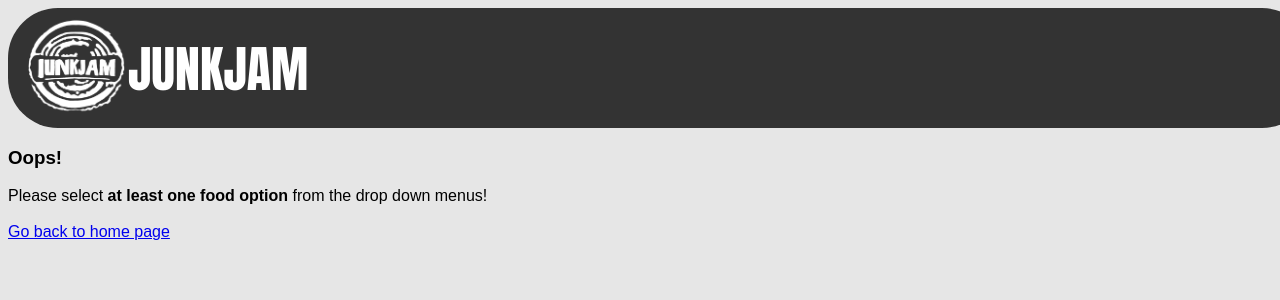
After one commit to maddiehope/hacks8, a Flask app: template templates/error.html in a window 1280 px wide. The commit adds this page. Shown: the top 300 px of the page. Run offline with Flask 2, Linux system fonts and the light colour scheme; the template is opened without the code that fills it, so the values that code supplies are empty; parts of the project's set-up code (start-up, migrations or seed data) failed here and were passed over.

Commit message:
price function for the flask app

```diff
--- a/app.py
+++ b/app.py
@@ -6,6 +6,10 @@ import pandas as pd
 from flask_cors import CORS
 import sqlite3
 import os
+
+# importing PriceFinder class
+from pricefinder import *
+pricefinder = PriceFinder()
 
 # CREATING FLASK APP
 #------------------------------------------------------------------------------------------------------------------------------------
@@ -17,8 +21,42 @@ CORS(app)
 def selection():
     return render_template("home.html",title="Home") # will return the "home.html" template, i.e. the selection menu
 
+# takes the data from user selection and passes it into the PriceFinder() functions
+@app.route('/price', methods=['POST'])
+def price():
 
+    # tries to proceed how intended
+    try:
+        # grabbing the variables from the form
+        chain_select = request.form.get("chain_select")
+        food_select1 = request.form.get("food-select1")
+        food_select2 = request.form.get("food-select2")
+        food_select3 = request.form.get("food-select3")
+        food_select4 = request.form.get("food-select4")
+        food_select5 = request.form.get("food-select5")
 
+        # creating a list of all the food_select values
+        select_items = [food_select1, food_select2, food_select3, food_select4, food_select5]
+
+        if chain_select != "chain_collection":
+            selection = pricefinder.one_chain(chain_select, select_items)
+            df = pd.DataFrame(selection)
+
+        elif chain_select == "chain_collection":
+            selections = pricefinder.all_chain(select_items)
+            df = pd.DataFrame(selection)
+
+    # create error function in case user forgets to make any food selections
+    except:
+        return error()
+
+    # once this process is done, the user is returned to the home page
+    return render_template("postdata.html",title="Prices")
+
+# error function
+@app.route('/error', methods=['POST'])
+def error():
+    return render_template("error.html", title="Error")
 
 
 #run statement
--- a/templates/base.html
+++ b/templates/base.html
@@ -68,6 +68,17 @@
         background-color: #333;
         color: #fff;
     }
+
+    input[type="submit"] {
+        background-color: #333;
+        color: #fff;
+        cursor: pointer;
+        border: none;
+        border-radius: 5px;
+        font-size: 20px;
+        font-family: Impact, sans-serif;
+      }
+
 </style>
 
 
--- /dev/null
+++ b/templates/error.html
@@ -0,0 +1,13 @@
+{% extends "base.html" %}
+{% block content %}
+<form action="/error" method="post">
+
+    <h3> Oops!</h3>
+    <body>Please select <b>at least one food option</b> from the drop down menus!</body><br>
+
+    <br>
+    <a href = "/">Go back to home page</a>
+
+</form>
+
+{% endblock content %}
```
Also changed, not shown: templates/home.html (+8 -8 lines), templates/postdata.html (+14 -1 lines).
